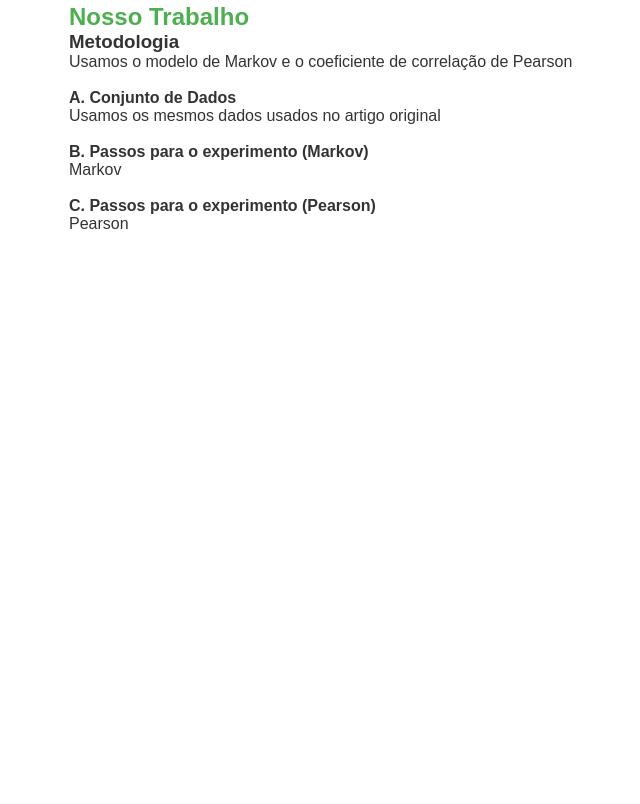
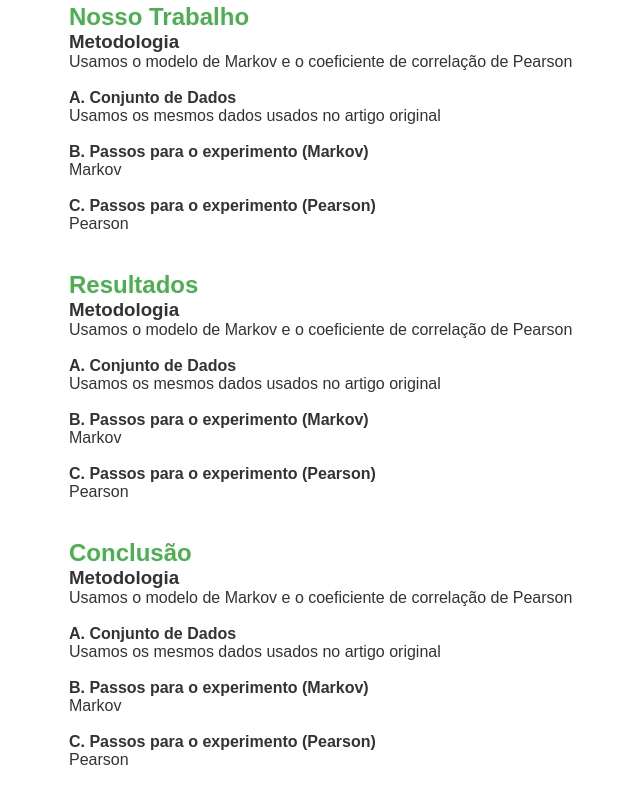
Before and after one commit to junior-silva-fatec/machine-learning-previsao_de_vendas, a plain HTML site: page docs/index.html in a window 1280 px wide. Shown: the part 1226-2030 px from the top of the page, without its empty margins (151-791 px from the left). Before the commit the page ends 1517 px from the top, so only its background shows below. Drawn offline with Linux system fonts and the light colour scheme.

Commit message:
Ajustes HTML

```diff
--- a/docs/index.html
+++ b/docs/index.html
@@ -17,6 +17,8 @@
         <a href="#participantes">Participantes</a>
         <a href="#original">Artigo Original</a>
         <a href="#nossotrabalho">Nosso Trabalho</a>
+        <a href="#resultados">Resultados</a>
+        <a href="#conclusao">Conclusão</a>
     </nav>
 
     <!-- Conteúdo Principal -->
@@ -120,6 +122,42 @@
 
         </section>
 
+        <section id="resultados">
+            <h2>Resultados</h2>
+            <h3>Metodologia</h3>
+            <p>Usamos o modelo de Markov e o coeficiente de correlação de Pearson</p>
+            <br>
+            <h4>A. Conjunto de Dados</h4>
+            <p>Usamos os mesmos dados usados no artigo original
+            </p>
+            <br>
+            <h4>B. Passos para o experimento (Markov)</h4>
+            <p>Markov</p>
+            <br>
+            <h4>C. Passos para o experimento (Pearson)</h4>
+            <p>Pearson</p>
+            <br>
+
+        </section>
+
+        <section id="conclusao">
+            <h2>Conclusão</h2>
+            <h3>Metodologia</h3>
+            <p>Usamos o modelo de Markov e o coeficiente de correlação de Pearson</p>
+            <br>
+            <h4>A. Conjunto de Dados</h4>
+            <p>Usamos os mesmos dados usados no artigo original
+            </p>
+            <br>
+            <h4>B. Passos para o experimento (Markov)</h4>
+            <p>Markov</p>
+            <br>
+            <h4>C. Passos para o experimento (Pearson)</h4>
+            <p>Pearson</p>
+            <br>
+
+        </section>
+
     </div>
 
 </body>
```
